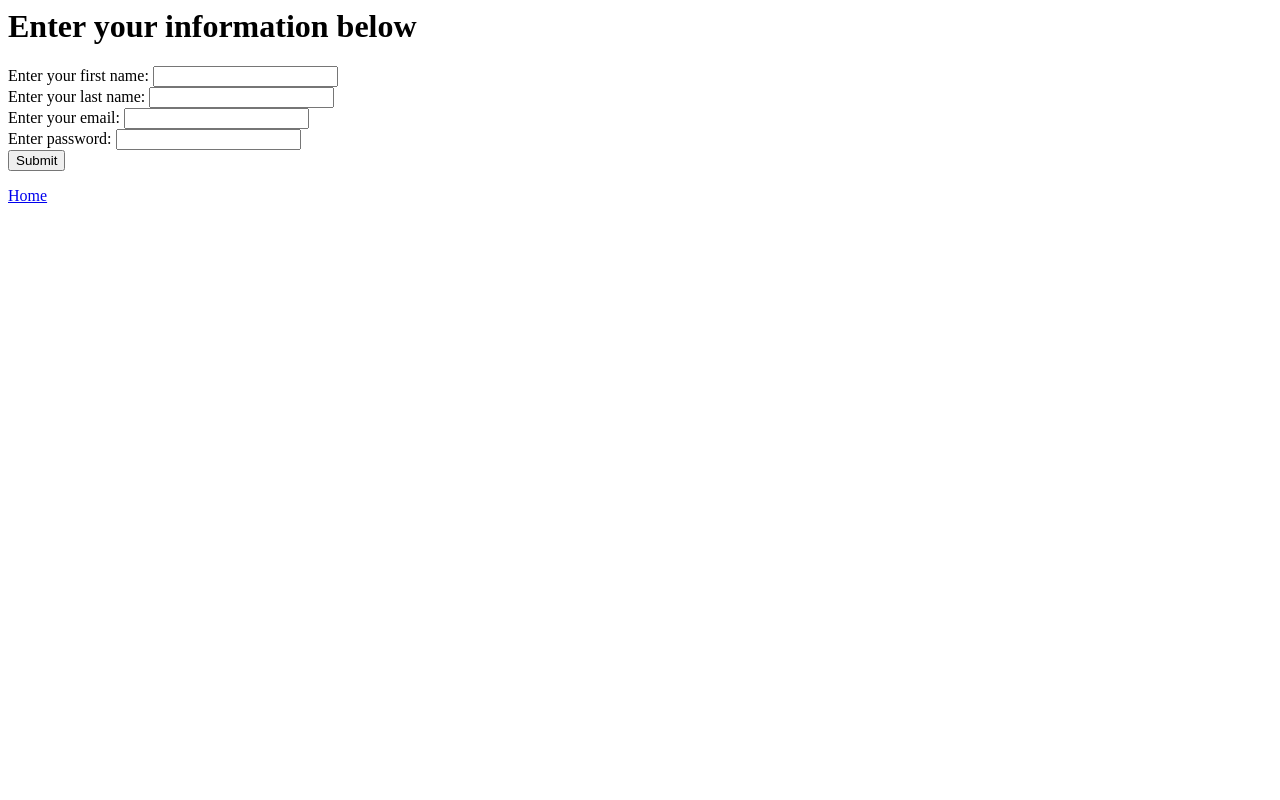
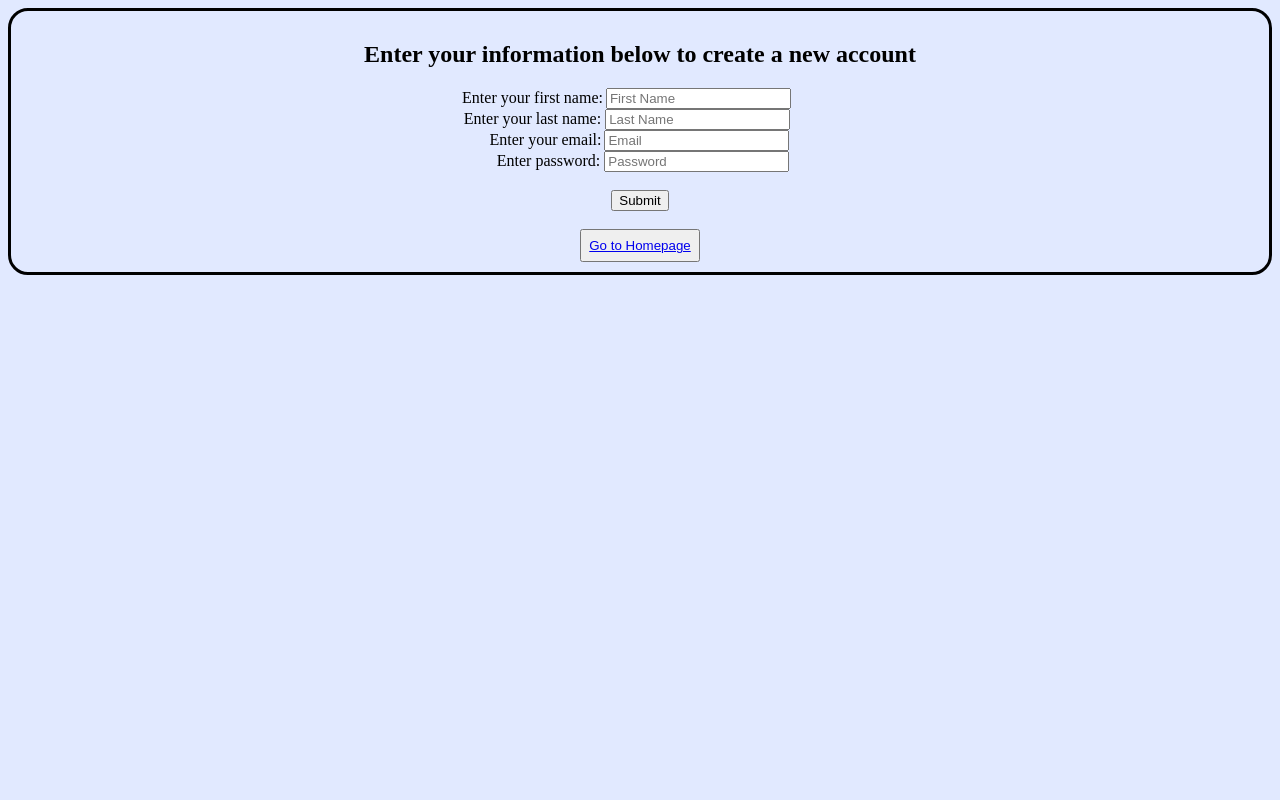
Before and after one commit to bobersnip/CS411-Group5, a Python web app: template basic_site edited/templates/register.html in a window 1280 px wide. Run offline with Jinja, Linux system fonts and the light colour scheme; the template is opened without the code that fills it, so the values that code supplies are empty.

Commit message:
Update register.html

```diff
--- a/basic_site edited/templates/register.html
+++ b/basic_site edited/templates/register.html
@@ -1,26 +1,52 @@
 <!-- author ben lawson balawson@bu.edu -->
+<!doctype html>
+  <head>
+  <style>
+    body {
+      background-color: rgb(225, 233, 255);
+      border: solid;
+      border-radius: 20px;
+      padding: 10px;
+      text-align: center;
+    }
+  </style>
+  </head>
+
+
+
 <head>
     <title>Create an account!</title>
 </head>
+
 {%if supress == "False"%}
 <h1> Email already in use! Use another one or <a href="/login">login</a></h1>
 {% endif %}
     <body>
         <div class="title">
-            <h1>Enter your information below</h1>
+            <h2>Enter your information below to create a new account</h2>
         </div>
         <div id="content">
             <form method="POST" action="{{ url_for('register') }}">
-                <label for="first_name">Enter your first name:</label>
-                <input type="first_name" name="first_name" required="required"/><br />
-                <label for="last_name">Enter your last name:</label>
-                <input type="last_name" name="last_name" required="required"/><br />
+                <label for="first_name" style="position: relative; right: 13px;">Enter your first name:</label>
+                <input type="first_name" name="first_name" required="required" placeholder="First Name"
+                        style="position: relative; right: 14px;"><br>
+
+                <label for="last_name" style="position: relative; right: 13px;">Enter your last name:</label>
+                <input type="last_name" name="last_name" required="required" placeholder="Last Name"
+                        style="position: relative; right: 13px;"><br>
+
                 <label for="email">Enter your email:</label>
-                <input type="email" name="email" required="required"/><br />
-                <label for="password">Enter password:</label>
-                <input type="password" name="password" required="required"/><br />
-                <input type="submit" />
+                <input type="email" name="email" required="required" placeholder="Email"
+                        style="position: relative; right: 1px;"><br>
+
+                <label for="password" style="position:relative; left:3px;">Enter password:</label>
+                <input type="password" name="password" required="required" placeholder="Password"
+                        style="position: relative; left: 3px;"><br>
+                <br>
+                <input type="submit"/>
             </form>
          </div>
     </body>
-<a href='/'>Home</a>
+
+    <br>
+  <button style="padding: 7px;"><a href='/'> Go to Homepage</a> </button>
```
